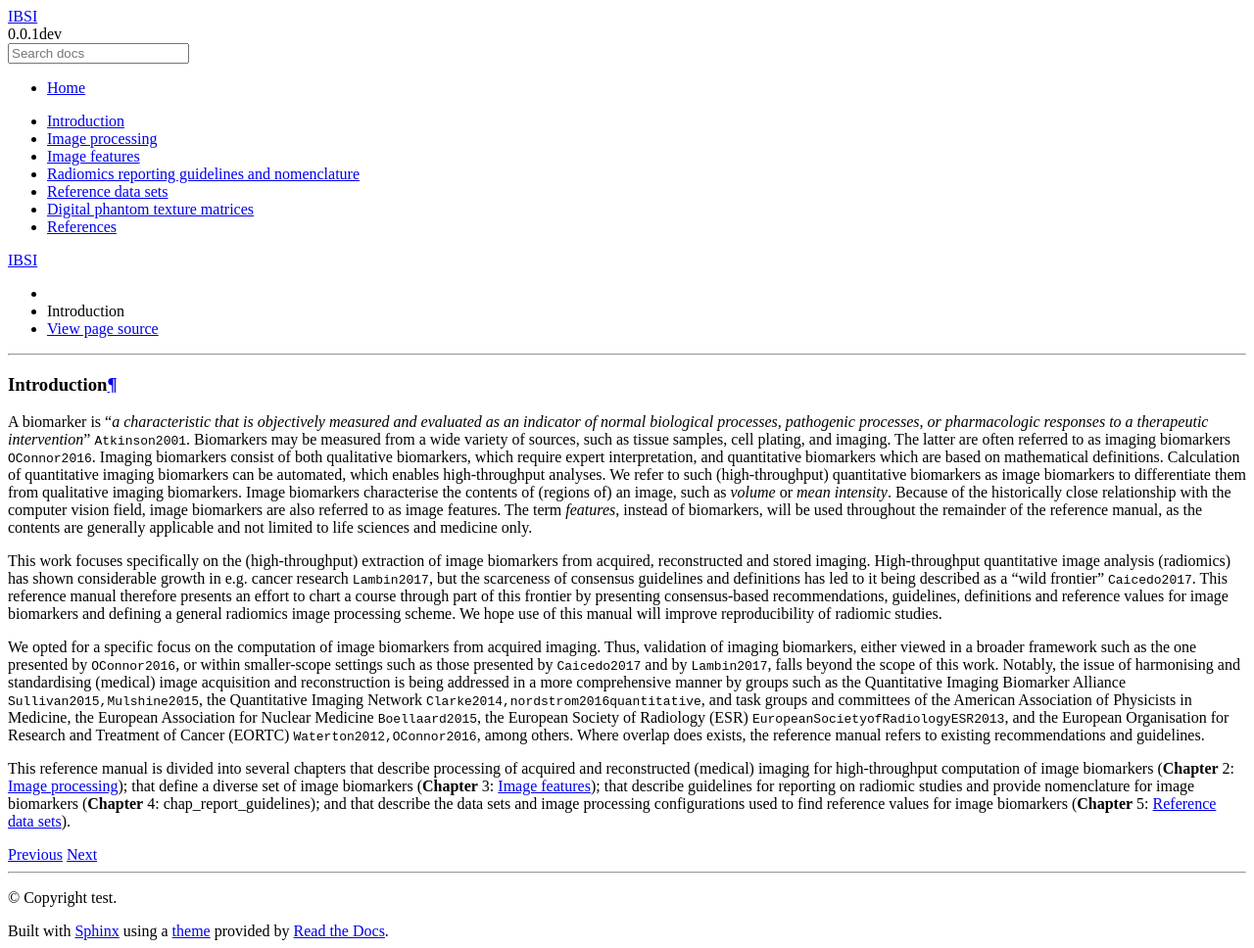
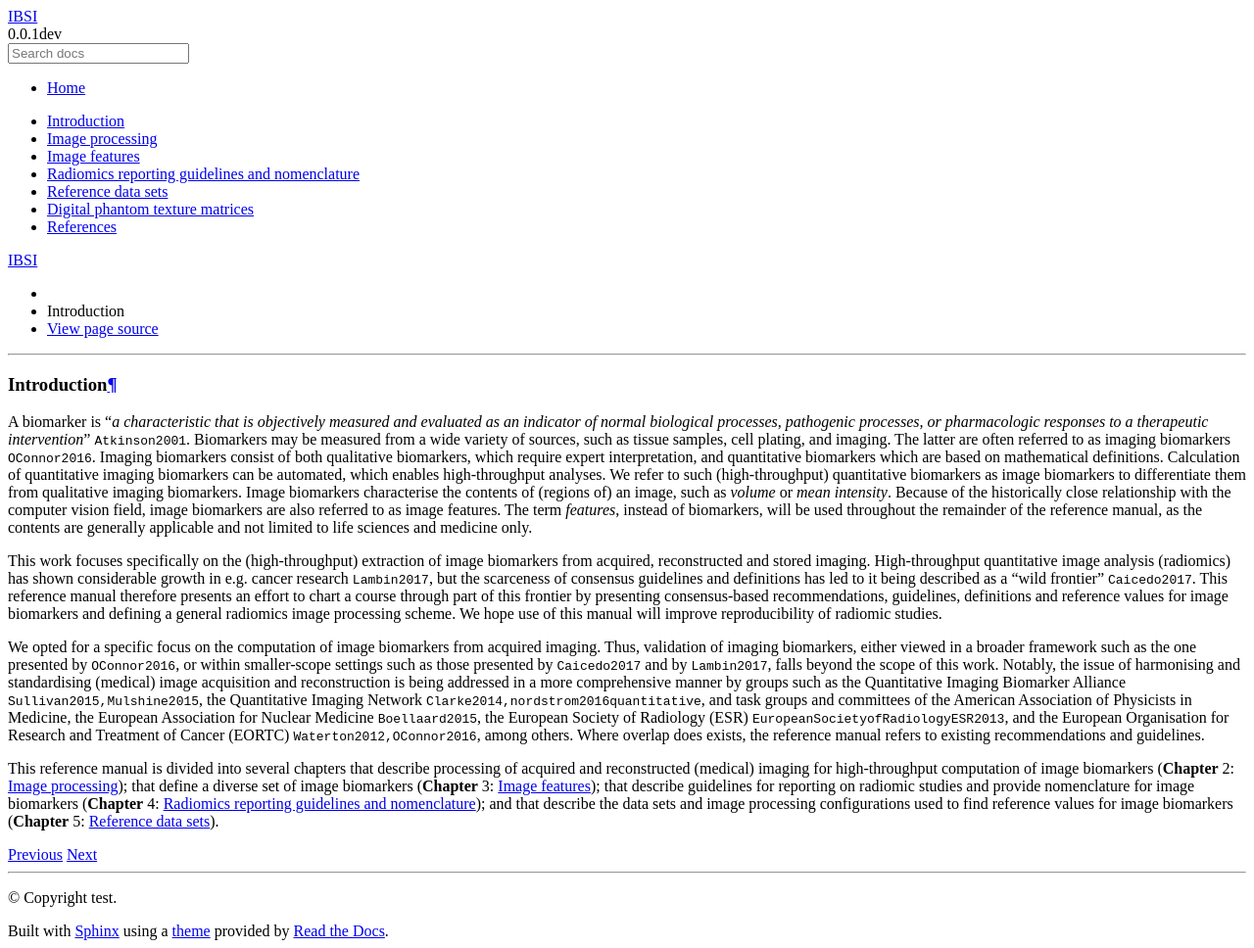
Before and after one commit to theibsi/ibsi-doc, a Sphinx documentation site: the page built from docs/01_Introduction.rst, in a window 1280 px wide. Shown: the whole page at 98% size. Built offline with Sphinx 7.4.7 and the Read the Docs theme 2.0.0, drawn with Linux system fonts in a browser that asks for light colours; cross-references to code outside the pages are shown as plain code; some of the changed lines change nothing that is shown.

Commit message:
Added a missing reference link

```diff
--- a/docs/04_Radiomics_reporting_guidelines_and_nomenclature.rst
+++ b/docs/04_Radiomics_reporting_guidelines_and_nomenclature.rst
@@ -1,3 +1,5 @@
+.. _chap_report_guidelines:
+
 Radiomics reporting guidelines and nomenclature
 ===============================================
 
```
